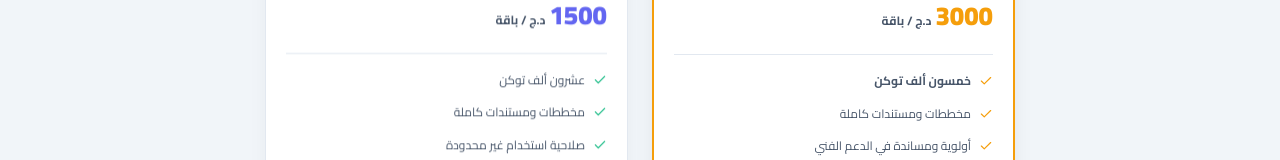
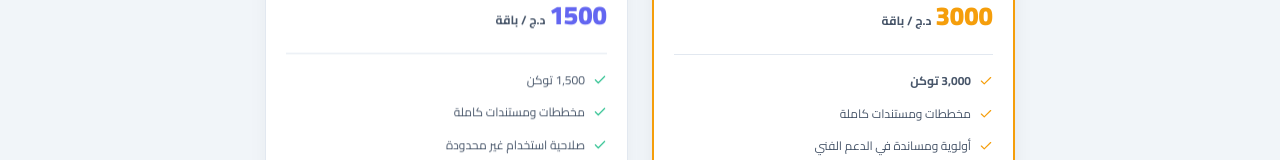
Before and after one commit to ectroshop9/serialcoApp, a React (Vite) app: page /store in a window 1280 px wide. Shown: the part 1291-1451 px from the top of the page. Built offline with nearby package versions, Linux system fonts and the light colour scheme; no server answers.

Commit message:
تحديث روابط Chargily ورقم الواتساب والباقات

```diff
--- a/src/pages/LandingPage.tsx
+++ b/src/pages/LandingPage.tsx
@@ -78,7 +78,6 @@ export default function LandingPage() {
         <meta property="og:description" content="حمل أحدث ملفات السوفتوير والمخططات بأسعار تنافسية والدفع عبر بريدي موب أو البطاقة الذهبية." />
       </Helmet>
 
-      {/* Navbar */}
       <nav className="glass sticky top-0 z-50" style={{ background: 'var(--bg-secondary)', borderBottom: '1px solid var(--border)', padding: '10px 16px' }}>
         <div className="max-w-6xl mx-auto flex items-center justify-between">
           <div className="text-lg font-black tracking-wider" style={{ color: 'var(--primary)' }}>SERIALCO<span style={{ color: 'var(--accent)' }}>TV</span></div>
@@ -93,25 +92,21 @@ export default function LandingPage() {
         </div>
       </nav>
 
-      {/* Hero */}
       <header className="hero-wrapper reveal" data-reveal style={{ padding: '40px 16px 60px 16px' }}>
         <div className="max-w-3xl mx-auto text-center reveal" data-reveal>
           <h1 style={{ fontSize: 'clamp(20px, 3.5vw, 32px)', fontWeight: 900, marginBottom: '12px', lineHeight: 1.35 }}>الحل الجذري لأعطال شاشات LED و Plasma<br /><span style={{ color: 'var(--accent)' }}>في ثوانٍ معدودة.</span></h1>
           <p style={{ fontSize: '13px', color: '#f1f5f9', opacity: 0.9, maxWidth: '550px', margin: '0 auto 20px auto' }}>أول منصة جزائرية موثوقة توفر تحديثات السوفتوير والمخططات الهندسية الدقيقة لأكثر من 10,000 موديل شاشة.</p>
           <Link to="/products" className="btn btn-accent text-xs py-2.5 px-5 shadow-md" style={{ display: 'inline-flex', alignItems: 'center', gap: 6 }}>
-            <span>تصفح الآن</span>
-            <ChevronLeft size={16} />
+            <span>تصفح الآن</span><ChevronLeft size={16} />
           </Link>
         </div>
       </header>
 
-      {/* Search */}
       <section id="search" className="search-section reveal" data-reveal style={{ maxWidth: '700px', margin: '-30px auto 30px auto', padding: '0 16px' }}>
         <div className="card" style={{ padding: '12px 16px', boxShadow: '0 8px 20px rgba(0,0,0,0.06)' }}>
           <form style={{ display: 'flex', gap: '8px', flexWrap: 'wrap' }} onSubmit={handleSearch}>
             <div className="field" style={{ flex: '1 1 200px' }}>
-              <input type="text" placeholder="ابحث برقم الموديل أو رقم اللوحة (MainBoard)..." className="field-input" style={{ padding: '8px 12px', fontSize: '12px' }}
-                value={searchQuery} onChange={(e) => setSearchQuery(e.target.value)} disabled={isSearching} />
+              <input type="text" placeholder="ابحث برقم الموديل أو رقم اللوحة (MainBoard)..." className="field-input" style={{ padding: '8px 12px', fontSize: '12px' }} value={searchQuery} onChange={(e) => setSearchQuery(e.target.value)} disabled={isSearching} />
             </div>
             <button type="submit" className="btn btn-primary text-xs" style={{ minWidth: '90px', padding: '8px 14px' }} disabled={isSearching}>
               {isSearching ? <Loader2 size={14} className="animate-spin" /> : <Search size={14} />}
@@ -121,7 +116,6 @@ export default function LandingPage() {
         </div>
       </section>
 
-      {/* Features */}
       <section style={{ background: 'var(--bg-primary)', padding: '40px 16px' }}>
         <div className="max-w-6xl mx-auto">
           <h2 className="reveal" data-reveal style={{ fontSize: '20px', fontWeight: 900, textAlign: 'center', marginBottom: '24px', color: 'var(--primary)' }}>لماذا يثق الفنيون في منصتنا؟</h2>
@@ -140,7 +134,6 @@ export default function LandingPage() {
         </div>
       </section>
 
-      {/* Brands */}
       <section style={{ background: 'var(--bg-secondary)', padding: '36px 16px' }}>
         <div className="max-w-3xl mx-auto">
           <h2 className="reveal" data-reveal style={{ fontSize: '22px', fontWeight: 900, textAlign: 'center', marginBottom: '24px', color: 'var(--primary)' }}>ندعم آلاف الموديلات لأشهر العلامات التجارية</h2>
@@ -156,7 +149,6 @@ export default function LandingPage() {
         </div>
       </section>
 
-      {/* Pricing */}
       <section id="pricing" style={{ background: 'var(--bg-primary)', padding: '50px 16px', width: '100%' }}>
         <div style={{ maxWidth: '750px', margin: '0 auto', width: '100%' }}>
           <div className="reveal" data-reveal style={{ textAlign: 'center', marginBottom: '40px' }}>
@@ -165,7 +157,6 @@ export default function LandingPage() {
           </div>
 
           <div style={{ display: 'grid', gridTemplateColumns: 'repeat(auto-fit, minmax(300px, 1fr))', gap: '24px', alignItems: 'stretch' }}>
-            {/* Gold */}
             <div style={{ background: 'var(--bg-secondary)', border: '2px solid var(--accent)', borderRadius: '14px', padding: '26px 20px 20px 20px', position: 'relative', marginTop: '18px', display: 'flex', flexDirection: 'column', justifyContent: 'space-between', boxShadow: '0 6px 20px rgba(0,0,0,0.06)' }}>
               <div style={{ position: 'absolute', top: '-16px', left: '50%', transform: 'translateX(-50%)', background: 'var(--accent)', color: '#fff', fontSize: '11px', fontWeight: 'bold', padding: '4px 14px', borderRadius: '20px', boxShadow: '0 3px 8px rgba(0,0,0,0.15)', display: 'flex', alignItems: 'center', gap: '4px', whiteSpace: 'nowrap', zIndex: 10 }}><Sparkles size={12} /><span>الأكثر مبيعاً</span></div>
               <div>
@@ -174,7 +165,7 @@ export default function LandingPage() {
                 <div style={{ display: 'flex', alignItems: 'baseline', gap: '4px', marginBottom: '16px' }}><span style={{ fontSize: '26px', fontWeight: 900, color: 'var(--accent)' }}>3000</span><span style={{ fontSize: '12px', fontWeight: 'bold', color: 'var(--text-secondary)' }}>د.ج / باقة</span></div>
                 <hr style={{ borderColor: 'var(--border)', margin: '0 0 16px 0' }} />
                 <ul style={{ listStyle: 'none', padding: 0, margin: '0 0 20px 0', fontSize: '12px', color: 'var(--text-secondary)' }}>
-                  <li style={{ display: 'flex', alignItems: 'center', gap: '8px', marginBottom: '12px' }}><Check size={14} style={{ color: 'var(--accent)' }} /><span style={{ fontWeight: 'bold' }}>خمسون ألف توكن</span></li>
+                  <li style={{ display: 'flex', alignItems: 'center', gap: '8px', marginBottom: '12px' }}><Check size={14} style={{ color: 'var(--accent)' }} /><span style={{ fontWeight: 'bold' }}>3,000 توكن</span></li>
                   <li style={{ display: 'flex', alignItems: 'center', gap: '8px', marginBottom: '12px' }}><Check size={14} style={{ color: 'var(--accent)' }} /><span>مخططات ومستندات كاملة</span></li>
                   <li style={{ display: 'flex', alignItems: 'center', gap: '8px', marginBottom: '12px' }}><Check size={14} style={{ color: 'var(--accent)' }} /><span>أولوية ومساندة في الدعم الفني</span></li>
                 </ul>
@@ -182,7 +173,6 @@ export default function LandingPage() {
               <button onClick={() => handleSubscribe('ذهبية')} className="btn btn-accent btn-block text-xs py-2.5" style={{ width: '100%', marginTop: 'auto' }}>اشترك الآن</button>
             </div>
 
-            {/* Silver */}
             <div className="reveal" data-reveal style={{ background: 'var(--bg-secondary)', border: '1px solid var(--border)', borderRadius: '14px', padding: '26px 20px 20px 20px', position: 'relative', marginTop: '18px', display: 'flex', flexDirection: 'column', justifyContent: 'space-between', boxShadow: '0 6px 20px rgba(0,0,0,0.04)' }}>
               <div>
                 <div style={{ display: 'flex', justifyContent: 'space-between', alignItems: 'center', marginBottom: '6px' }}><h3 style={{ fontSize: '16px', fontWeight: 'bold' }}>الباقة الفضية</h3><span style={{ fontSize: '11px', padding: '2px 8px', borderRadius: '6px', background: 'var(--bg-hover)', color: 'var(--text-muted)', fontWeight: 600 }}>للبداية</span></div>
@@ -190,7 +180,7 @@ export default function LandingPage() {
                 <div style={{ display: 'flex', alignItems: 'baseline', gap: '4px', marginBottom: '16px' }}><span style={{ fontSize: '26px', fontWeight: 900, color: 'var(--primary)' }}>1500</span><span style={{ fontSize: '12px', fontWeight: 'bold', color: 'var(--text-secondary)' }}>د.ج / باقة</span></div>
                 <hr style={{ borderColor: 'var(--border)', margin: '0 0 16px 0' }} />
                 <ul style={{ listStyle: 'none', padding: 0, margin: '0 0 20px 0', fontSize: '12px', color: 'var(--text-secondary)' }}>
-                  <li style={{ display: 'flex', alignItems: 'center', gap: '8px', marginBottom: '12px' }}><Check size={14} style={{ color: 'var(--success)' }} /><span>عشرون ألف توكن</span></li>
+                  <li style={{ display: 'flex', alignItems: 'center', gap: '8px', marginBottom: '12px' }}><Check size={14} style={{ color: 'var(--success)' }} /><span>1,500 توكن</span></li>
                   <li style={{ display: 'flex', alignItems: 'center', gap: '8px', marginBottom: '12px' }}><Check size={14} style={{ color: 'var(--success)' }} /><span>مخططات ومستندات كاملة</span></li>
                   <li style={{ display: 'flex', alignItems: 'center', gap: '8px', marginBottom: '12px' }}><Check size={14} style={{ color: 'var(--success)' }} /><span>صلاحية استخدام غير محدودة</span></li>
                 </ul>
@@ -201,12 +191,11 @@ export default function LandingPage() {
         </div>
       </section>
 
-      {/* Payment Modal */}
       <Modal isOpen={showPayment} onClose={() => setShowPayment(false)} title="اختر طريقة الدفع">
-        <PaymentModal selectedPlan={selectedPlan} setShowPayment={setShowPayment} />
+        <PaymentModal selectedPlan={selectedPlan} />
+
       </Modal>
 
-      {/* Footer */}
       <footer className="reveal" data-reveal style={{ background: 'var(--bg-sidebar)', color: 'var(--text-sidebar)', borderTop: '1px solid var(--border)', padding: '32px 16px 16px 16px' }}>
         <div className="max-w-6xl mx-auto grid grid-cols-1 md:grid-cols-3 gap-6">
           <div>
@@ -243,7 +232,7 @@ export default function LandingPage() {
       </footer>
 
       {/* WhatsApp Button */}
-      <a href="https://wa.me/213xxxxxxxxx" target="_blank" rel="noopener noreferrer" style={{ position: 'fixed', bottom: '24px', left: '24px', width: '56px', height: '56px', borderRadius: '50%', background: '#25D366', display: 'flex', alignItems: 'center', justifyContent: 'center', boxShadow: '0 4px 12px rgba(37, 211, 102, 0.4)', zIndex: 40, transition: 'all 0.3s ease-in-out', color: '#fff' }}
+      <a href="https://wa.me/213673310066" target="_blank" rel="noopener noreferrer" style={{ position: 'fixed', bottom: '24px', left: '24px', width: '56px', height: '56px', borderRadius: '50%', background: '#25D366', display: 'flex', alignItems: 'center', justifyContent: 'center', boxShadow: '0 4px 12px rgba(37, 211, 102, 0.4)', zIndex: 40, transition: 'all 0.3s ease-in-out', color: '#fff' }}
         onMouseEnter={(e) => { e.currentTarget.style.transform = 'scale(1.1)'; }}
         onMouseLeave={(e) => { e.currentTarget.style.transform = 'scale(1)'; }}>
         <svg width="28" height="28" viewBox="0 0 24 24" fill="currentColor"><path d="M17.472 14.382c-.297-.149-1.758-.867-2.03-.967-.273-.099-.471-.148-.67.15-.198.297-.768.966-.94 1.164-.173.199-.347.223-.644.075-.297-.15-1.255-.463-2.39-1.475-.883-.788-1.48-1.761-1.653-2.059-.173-.297-.018-.458.13-.606.134-.133.298-.347.446-.52.149-.174.198-.298.298-.497.099-.198.05-.371-.025-.52-.075-.149-.669-1.612-.916-2.207-.242-.579-.487-.5-.67-.51-.173-.008-.371-.01-.57-.01-.198 0-.52.074-.792.372-.272.297-1.04 1.016-1.04 2.479 0 1.462 1.065 2.875 1.213 3.074.149.198 2.096 3.2 5.076 4.487.709.306 1.262.489 1.694.625.712.227 1.36.195 1.871.118.571-.085 1.758-.719 2.006-1.413.248-.694.248-1.289.173-1.413-.075-.124-.272-.198-.57-.347m-5.421-7.403h-.004a9.87 9.87 0 00-5.031 1.378c-1.536.925-2.757 2.236-3.514 3.771-.757 1.536-.849 3.186-.278 4.768.571 1.583 1.707 2.978 3.184 3.957 1.477.978 3.236 1.517 5.04 1.517 1.804 0 3.563-.539 5.04-1.517 1.477-.979 2.613-2.374 3.184-3.957.571-1.582.479-3.232-.278-4.768-.757-1.535-1.978-2.846-3.514-3.771a9.87 9.87 0 00-5.031-1.378zm0-2.382c2.15 0 4.232.707 5.973 2.025 1.741 1.318 3.056 3.165 3.682 5.348.626 2.183.507 4.532-.334 6.625-.841 2.092-2.354 3.805-4.27 4.882-1.917 1.077-4.158 1.629-6.458 1.629s-4.541-.552-6.458-1.629c-1.916-1.077-3.429-2.79-4.27-4.882-.841-2.093-.96-4.442-.334-6.625.626-2.183 1.941-4.03 3.682-5.348 1.741-1.318 3.823-2.025 5.973-2.025z"/></svg>
```
Also changed, not shown: src/components/PaymentModal.tsx (+4 -9 lines).
